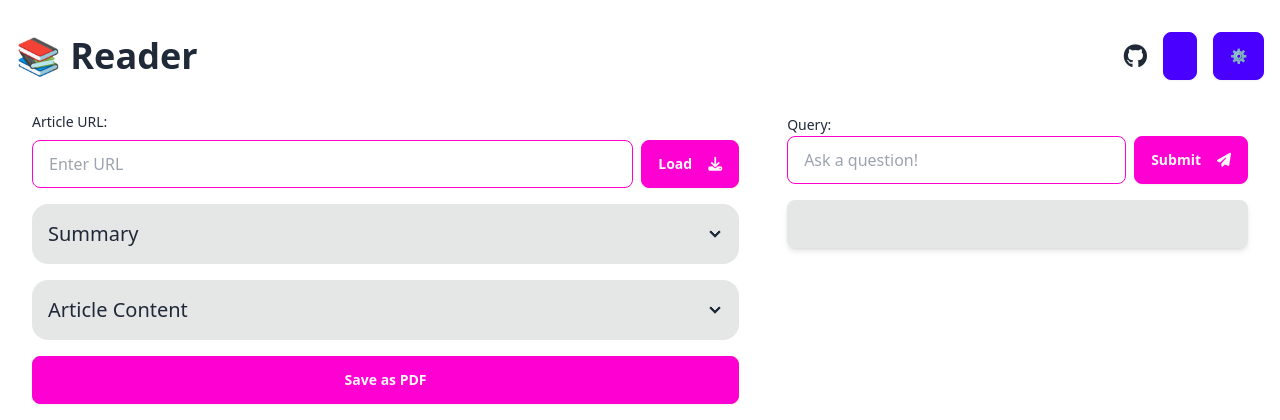
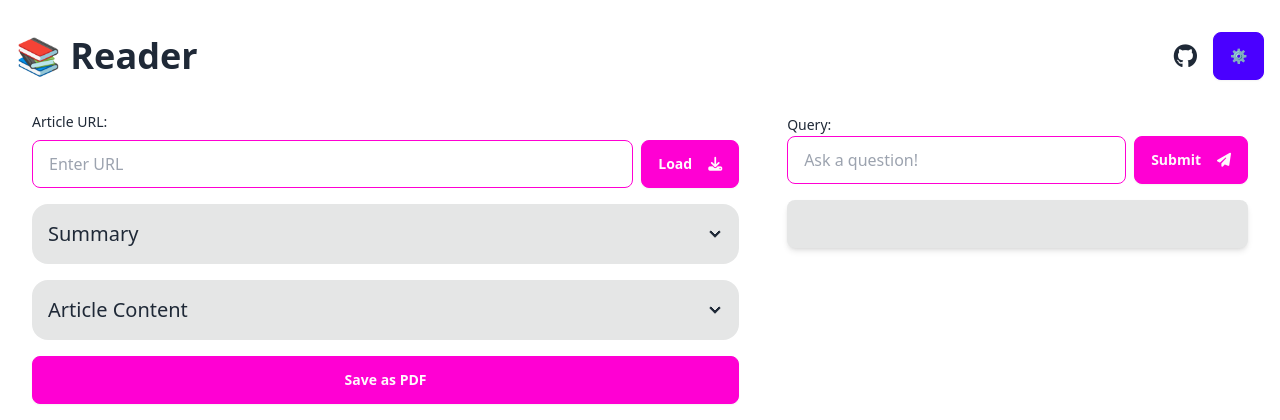
Before and after one commit to francisgreenleaf/Reader, a Flask app: page / in a window 1280 px wide. Shown: the top 420 px of the page. Run offline with Flask 3, Linux system fonts and the light colour scheme; some libraries are stand-ins or nearby versions.

Commit message:
Update index.html

```diff
--- a/templates/index.html
+++ b/templates/index.html
@@ -23,7 +23,6 @@
                 <a href="https://github.com/francisgreenleaf/Reader" target="_blank" class="text-2xl">
                     <i class="fab fa-github"></i>
                 </a>
-                <button id="themeToggle" class="btn btn-primary flex items-center space-x-2">
                 <button id ="settingsBtn" class="btn btn-primary">⚙️</button>
                 </button>
             </div>
```
